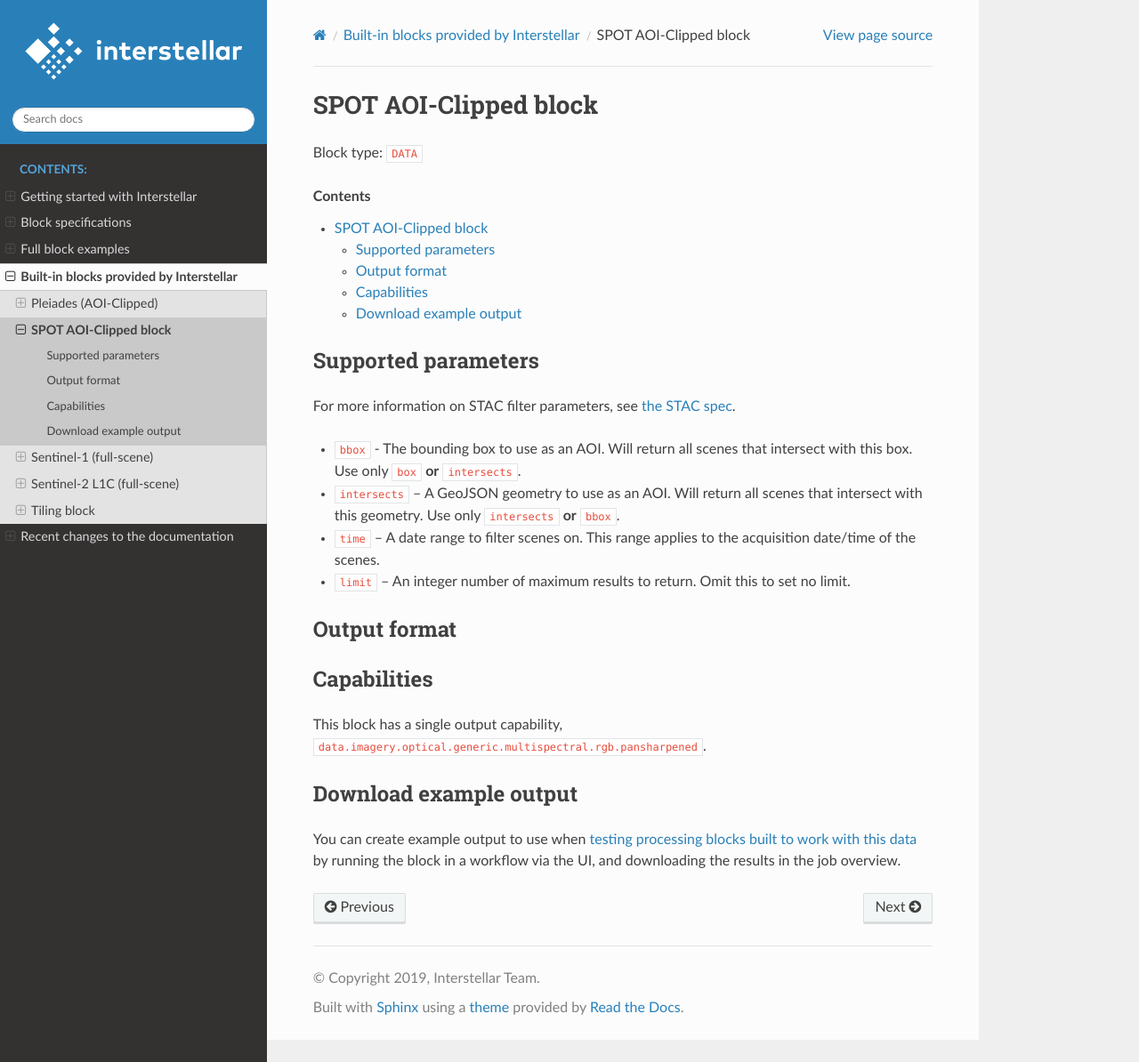
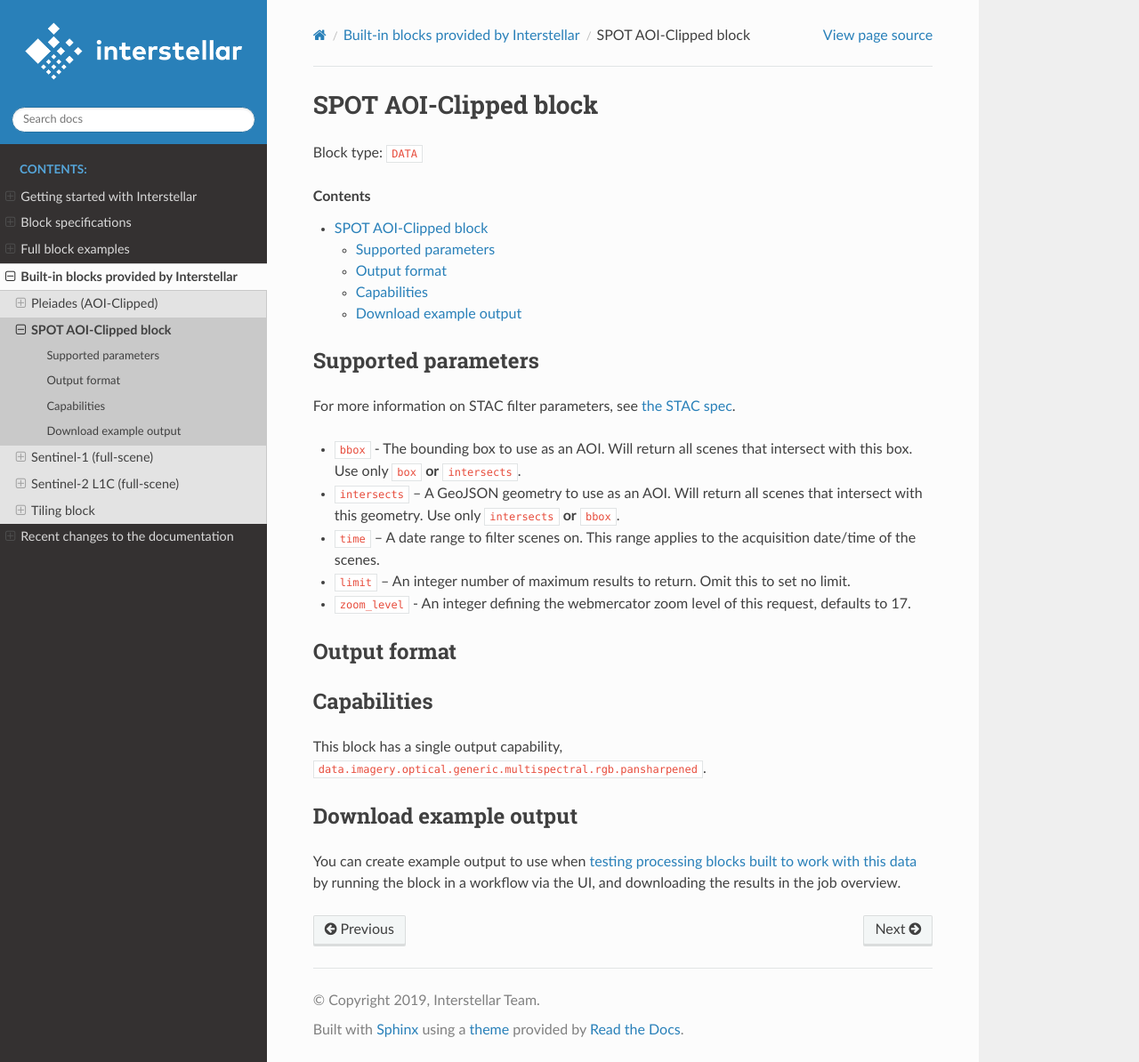
Before and after one commit to up42/docs, a Sphinx documentation site: the page built from source/interstellar-blocks/spot.rst, in a window 1280 px wide and 1194 px high. Shown: the whole window at 89% size. Built offline with Sphinx 7.4.7 and the Read the Docs theme 2.0.0, drawn with Linux system fonts in a browser that asks for light colours.

Commit message:
adds zoom_level to pleiades and spot in docs

```diff
--- a/source/interstellar-blocks/pleiades.rst
+++ b/source/interstellar-blocks/pleiades.rst
@@ -24,7 +24,7 @@
   only ``intersects`` **or** ``bbox``.
 * ``time`` – A date range to filter scenes on. This range applies to the acquisition date/time of the scenes.
 * ``limit`` – An integer number of maximum results to return. Defaults to ``1``.
-
+* ``zoom_level`` - An integer defining the webmercator zoom level of this request, defaults to 17.
 
 Output format
 -------------
--- a/source/interstellar-blocks/spot.rst
+++ b/source/interstellar-blocks/spot.rst
@@ -20,7 +20,7 @@
   only ``intersects`` **or** ``bbox``.
 * ``time`` – A date range to filter scenes on. This range applies to the acquisition date/time of the scenes.
 * ``limit`` – An integer number of maximum results to return. Omit this to set no limit.
-
+* ``zoom_level`` - An integer defining the webmercator zoom level of this request, defaults to 17.
 
 Output format
 -------------
```
